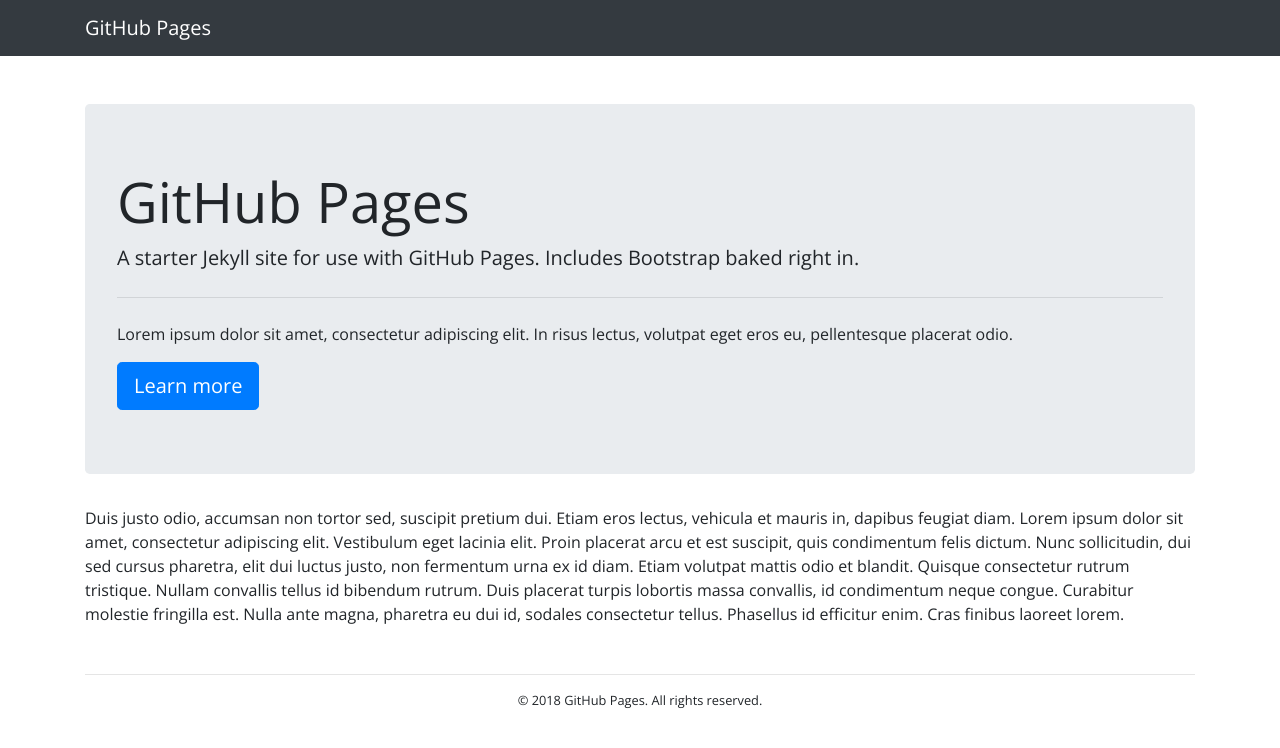
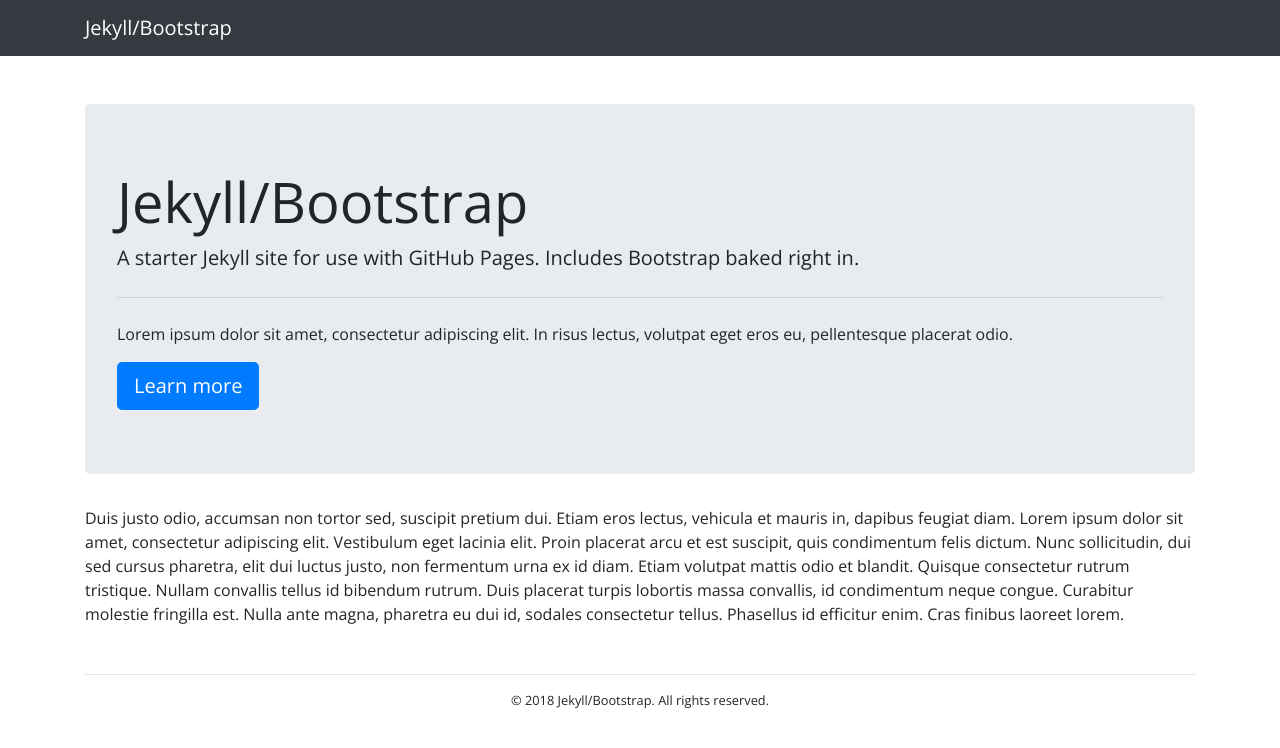
Before and after one commit to robertlove/jekyll-bootstrap, a Jekyll site: the page built from index.md, in a window 1280 px wide. Shown: the top 748 px of the page. Built offline with Jekyll 4.4.1, drawn with Linux system fonts in a browser that asks for light colours; our own code applies the rules of GitHub Pages for plain Markdown files.

Commit message:
Updated title and baseurl

```diff
--- a/_config.yml
+++ b/_config.yml
@@ -1,8 +1,8 @@
 # Site settings
-title: GitHub Pages
+title: Jekyll/Bootstrap
 email: your-email@example.com
 description: A starter Jekyll site for use with GitHub Pages. Includes Bootstrap baked right in.
-baseurl: "/github-pages" # the subpath of your site, e.g. /blog
+baseurl: "/jekyll-bootstrap" # the subpath of your site, e.g. /blog
 url: "https://robertlove.github.io" # the base hostname & protocol for your site, e.g. http://example.com
 
 # Build settings
```
